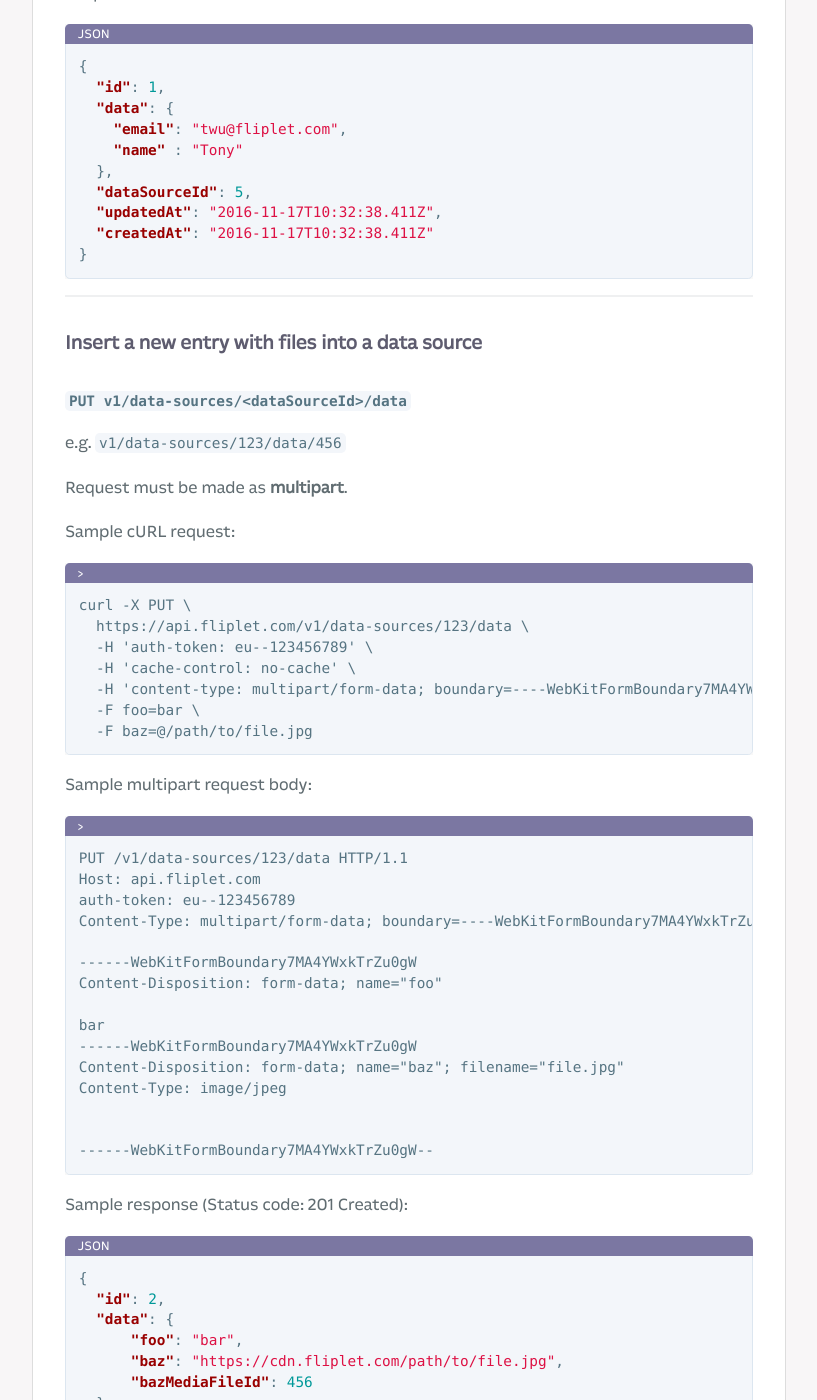
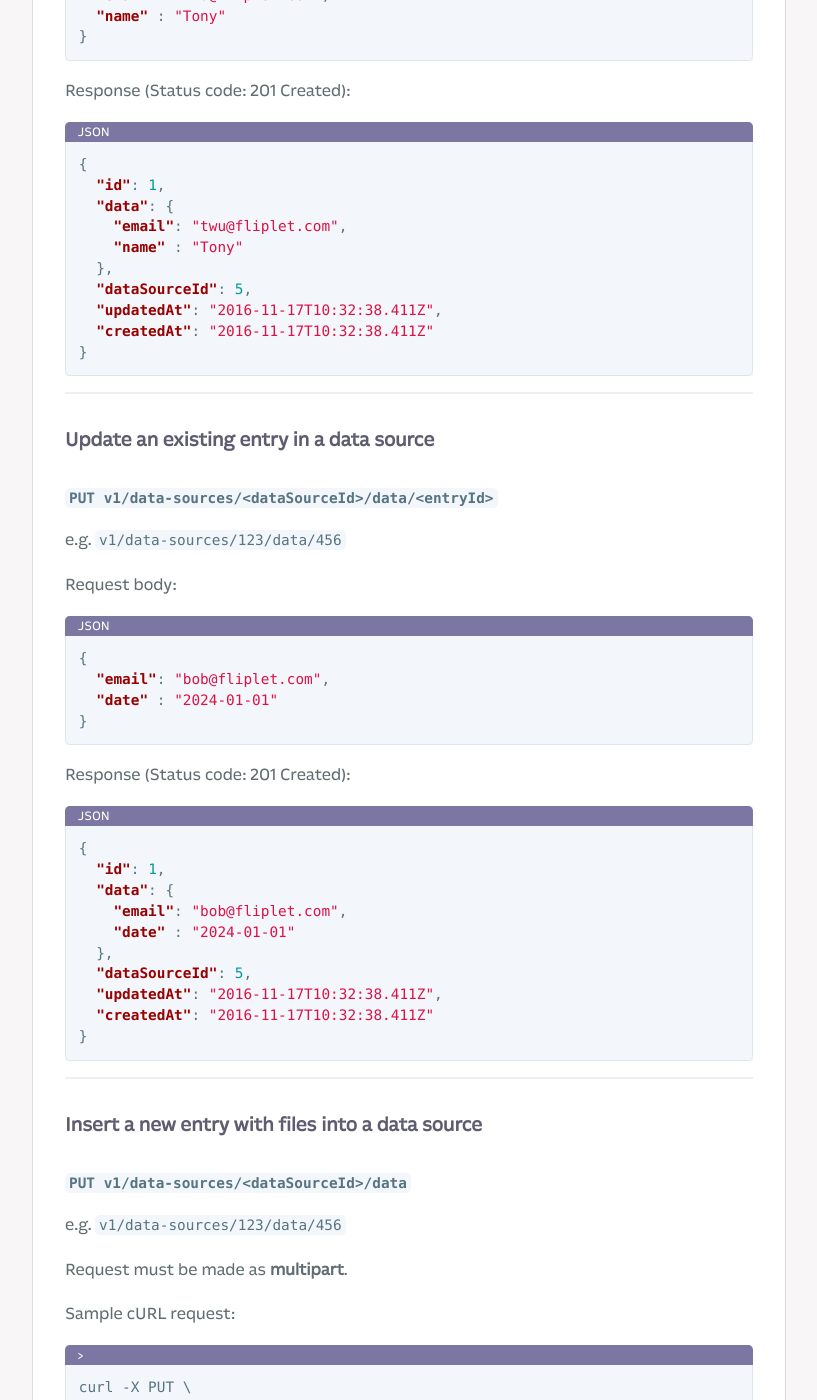
Before and after one commit to Fliplet/fliplet-cli, a Jekyll site: the page built from docs/REST-API/fliplet-datasources.md, in a window 1280 px wide and 1400 px high, scrolled down 14741 px. Shown: the whole window, without its empty margins (254-1071 px from the left). Built offline with Jekyll 4.4.1, drawn with Linux system fonts in a browser that asks for light colours; nearby versions of some CDN libraries; our own code applies the rules of GitHub Pages for plain Markdown files; library files that are not in the unit come from our copies; comment, search, counter and statistics services are not loaded; a style sheet for code colours, icons or effects is not loaded; some of the changed text lies outside the part shown.

Commit message:
Update fliplet-datasources.md
Added docs for updating an entry

````diff
--- a/docs/REST-API/fliplet-datasources.md
+++ b/docs/REST-API/fliplet-datasources.md
@@ -41,6 +41,8 @@
       - [`GET v1/data-sources/<dataSourceId>/data/<entryId>`](#get-v1data-sourcesdatasourceiddataentryid)
     - [Insert a new entry to a data source](#insert-a-new-entry-to-a-data-source)
       - [`PUT v1/data-sources/<dataSourceId>/data`](#put-v1data-sourcesdatasourceiddata)
+    - [Update an existing entry in a data source](#update-an-existing-entry-in-a-data-source)
+      - [`PUT v1/data-sources/<dataSourceId>/data/<entryId>`](#put-v1data-sourcesdatasourceiddataentryid)
     - [Insert a new entry with files into a data source](#insert-a-new-entry-with-files-into-a-data-source)
       - [`PUT v1/data-sources/<dataSourceId>/data`](#put-v1data-sourcesdatasourceiddata-1)
     - [Get unique values for data source columns](#get-unique-values-for-data-source-columns)
@@ -390,8 +392,8 @@
     { "data": { "email": "alice@example.org" } }
   ],
   "delete": [456],
-  "append": true,
-  "extend": true,
+  "append": "true",
+  "extend": "true",
   "runHooks": []
 }
 ```
@@ -511,6 +513,40 @@
 ```
 
 ---
+
+### Update an existing entry in a data source
+
+#### `PUT v1/data-sources/<dataSourceId>/data/<entryId>`
+
+e.g. `v1/data-sources/123/data/456`
+
+Request body:
+
+```json
+{
+  "email": "bob@fliplet.com",
+  "date" : "2024-01-01"
+}
+```
+
+Response  (Status code: 201 Created):
+
+```json
+{
+  "id": 1,
+  "data": {
+    "email": "bob@fliplet.com",
+    "date" : "2024-01-01"
+  },
+  "dataSourceId": 5,
+  "updatedAt": "2016-11-17T10:32:38.411Z",
+  "createdAt": "2016-11-17T10:32:38.411Z"
+}
+```
+
+---
+
+
 
 ### Insert a new entry with files into a data source
 
````
